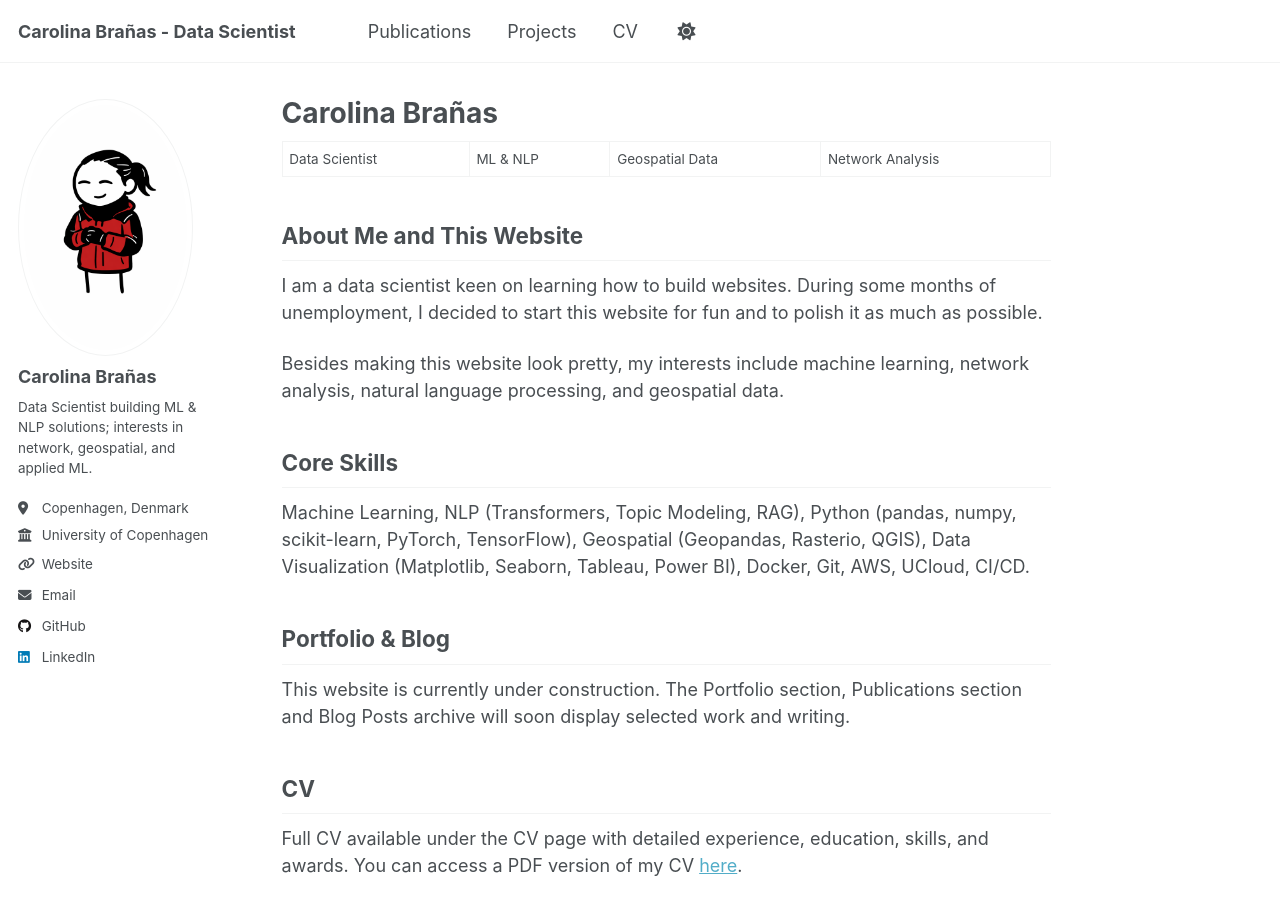
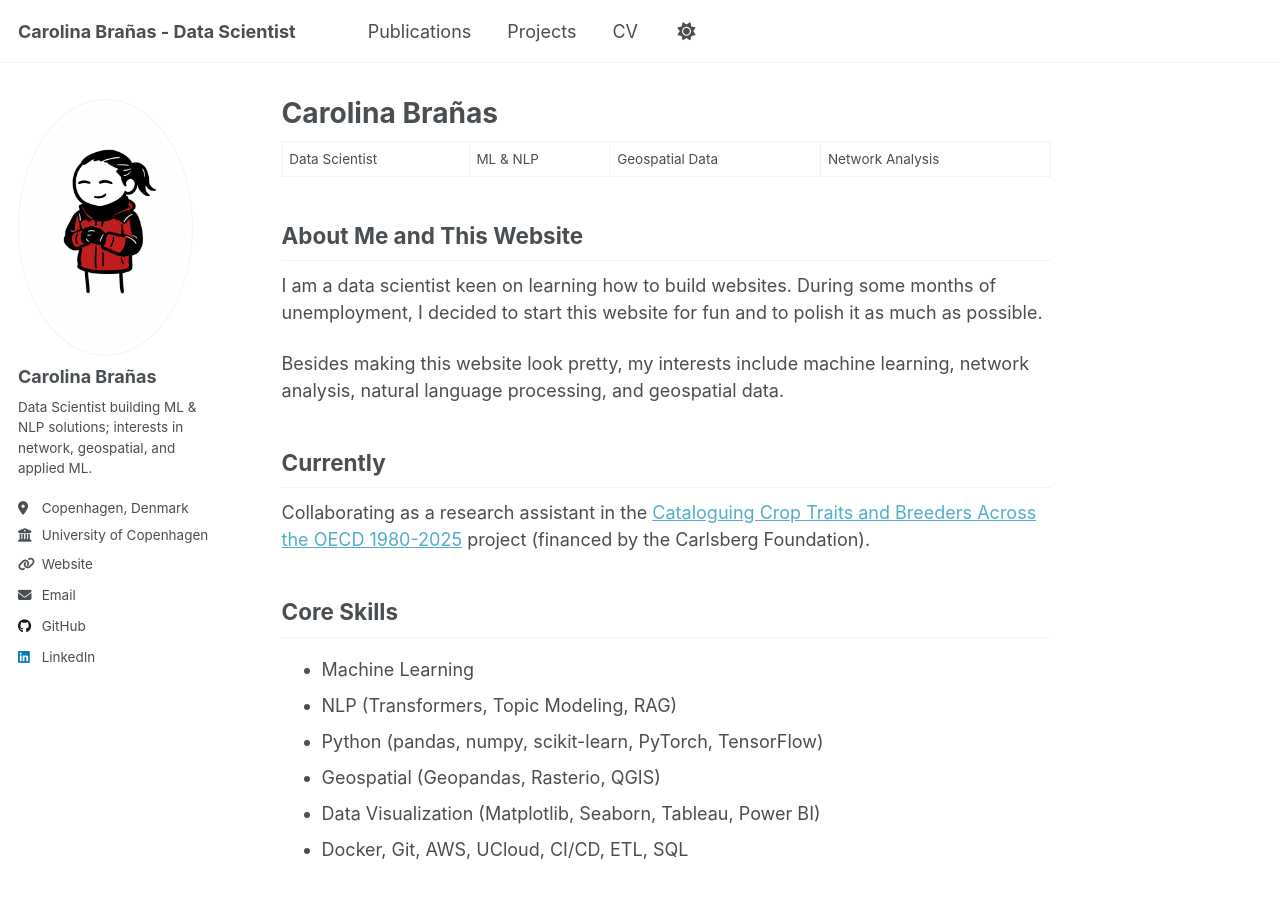
Before and after one commit to carobs9/carobs9.github.io, a Jekyll site: the page built from _pages/about.md, in a window 1280 px wide and 900 px high. Built offline with Jekyll 4.4.1, drawn with Linux system fonts in a browser that asks for light colours; a script that is not in the unit is left out.

Commit message:
Update about page to reflect current collaboration and reorganize core skills

```diff
--- a/_pages/about.md
+++ b/_pages/about.md
@@ -17,13 +17,18 @@ I am a data scientist keen on learning how to build websites. During some months
 Besides making this website look pretty, my interests include machine learning, network analysis, natural language
 processing, and geospatial data.
 
+Currently
+------
+Collaborating as a research assistant in the [Cataloguing Crop Traits and Breeders Across the OECD 1980-2025](https://www.carlsbergfondet.dk/en/what-we-have-funded/cf25-1677/) project (financed by the Carlsberg Foundation).
+
 Core Skills
 ------
-Machine Learning, NLP (Transformers, Topic Modeling, RAG), Python (pandas, numpy, scikit-learn, PyTorch, TensorFlow), Geospatial (Geopandas, Rasterio, QGIS), Data Visualization (Matplotlib, Seaborn, Tableau, Power BI), Docker, Git, AWS, UCloud, CI/CD.
-
-Portfolio & Blog
-------
-This website is currently under construction. The Portfolio section, Publications section and Blog Posts archive will soon display selected work and writing.
+* Machine Learning
+* NLP (Transformers, Topic Modeling, RAG)
+* Python (pandas, numpy, scikit-learn, PyTorch, TensorFlow)
+* Geospatial (Geopandas, Rasterio, QGIS)
+* Data Visualization (Matplotlib, Seaborn, Tableau, Power BI)
+* Docker, Git, AWS, UCloud, CI/CD, ETL, SQL
 
 CV
 ------
```
